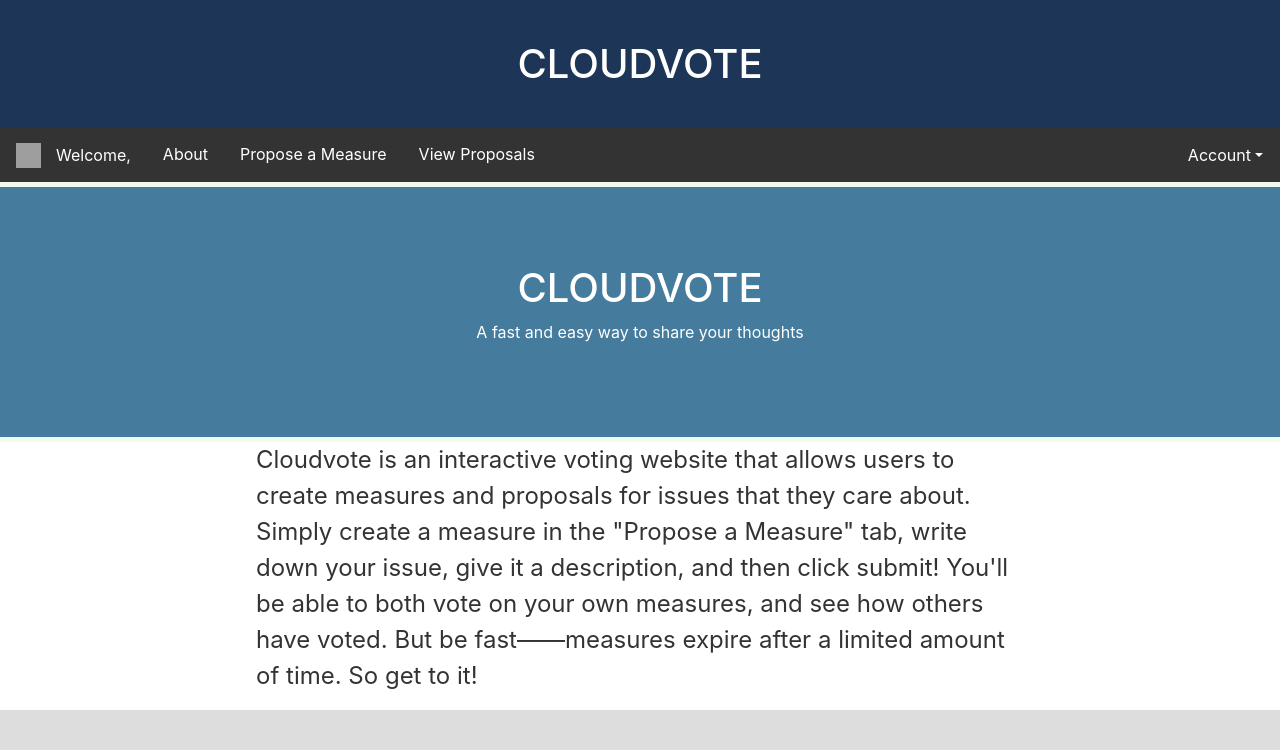
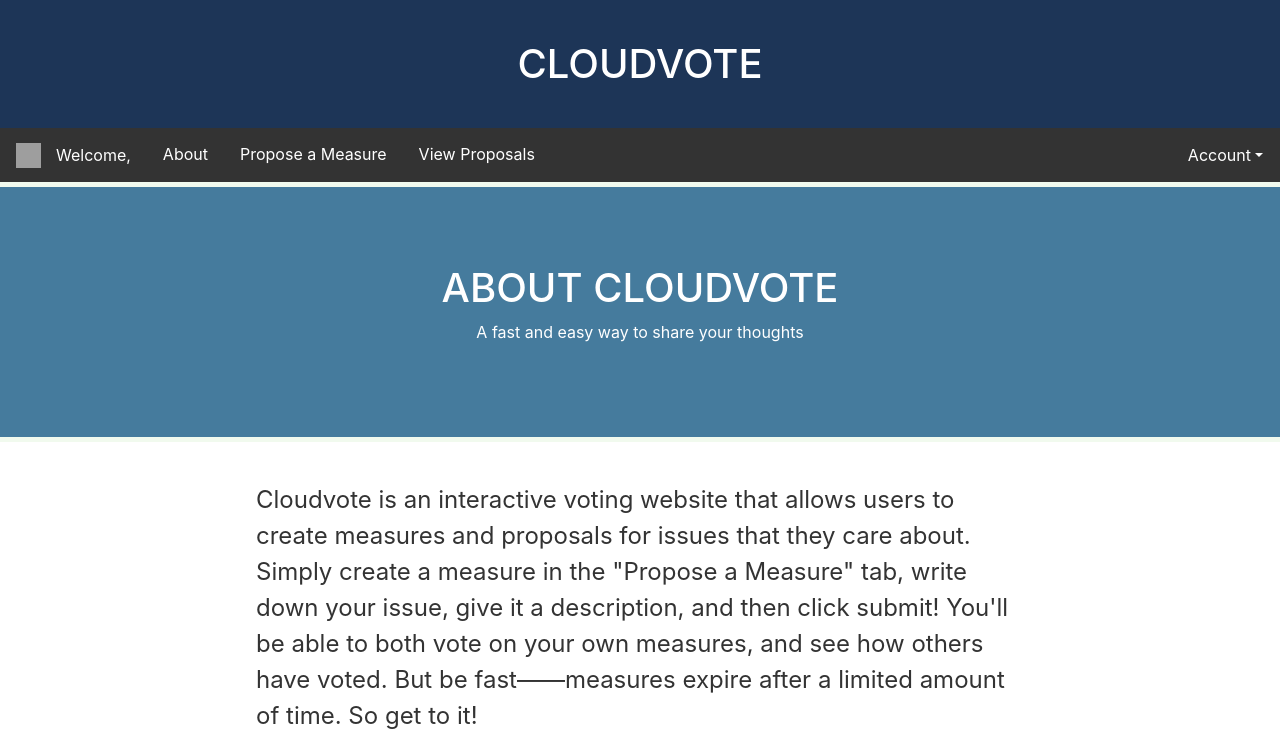
Before and after one commit to osu-cs290-sp20/G5-Login-and-Vote, a React (Create React App) app in the folder client/: page /voting/about in a window 1280 px wide. Shown: the top 750 px of the page. Built offline with nearby package versions, Linux system fonts and the light colour scheme; grey boxes are pictures that could not be loaded.

Commit message:
padding and text

```diff
--- a/client/src/components/About.css
+++ b/client/src/components/About.css
@@ -31,6 +31,7 @@
 
 .textBox {
     width: 60%;
+    padding: 40px 0px 40px 0px;
 }
 
 .textBox p {
--- a/client/src/components/About.js
+++ b/client/src/components/About.js
@@ -8,7 +8,7 @@ const About = (props) => {
         <div className="divider"></div>
         <div className="introductionSection">
           <div className="introductionContext">
-            <h1>CLOUDVOTE</h1>
+            <h1>ABOUT CLOUDVOTE</h1>
             <p>A fast and easy way to share your thoughts</p>
           </div>
         </div>
```
